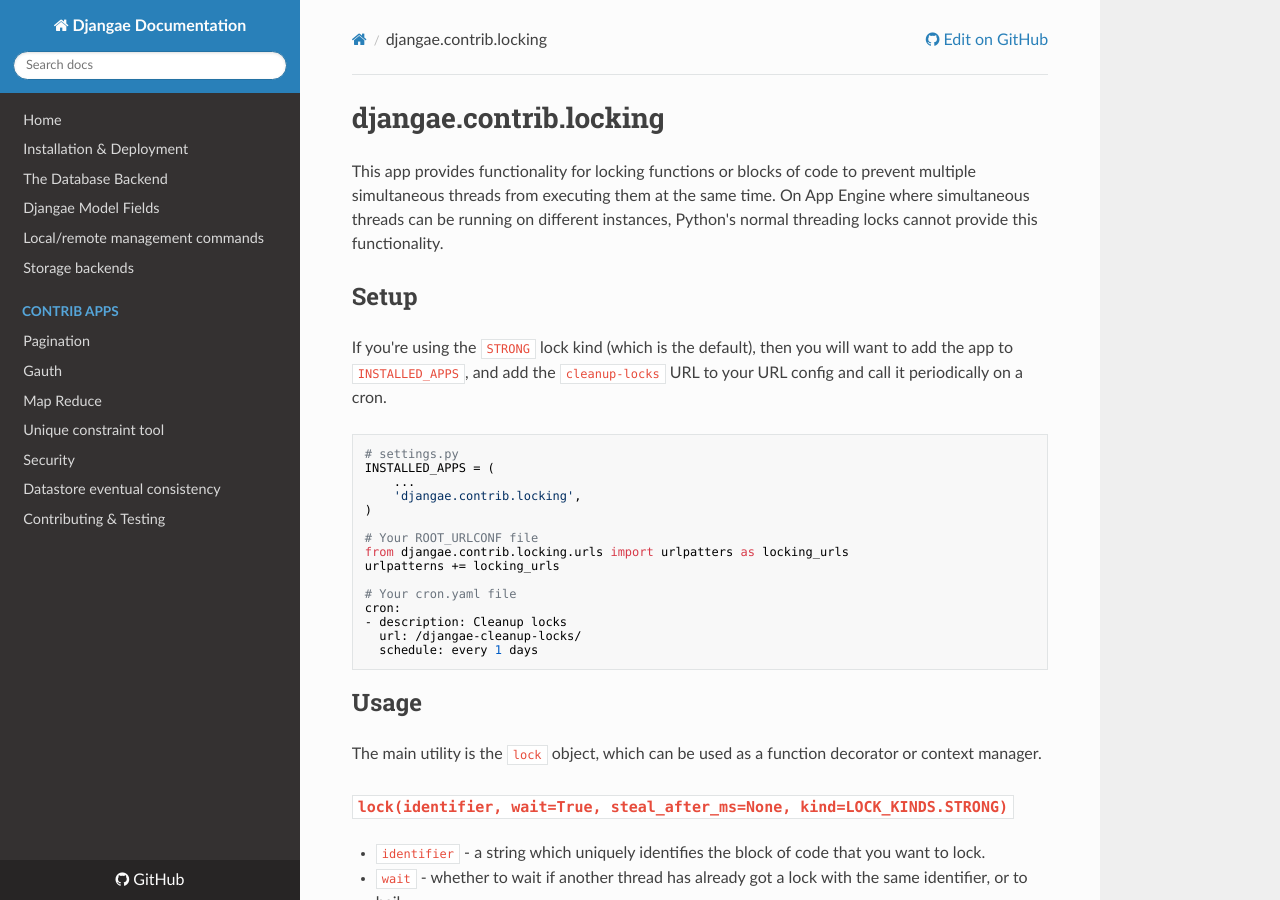
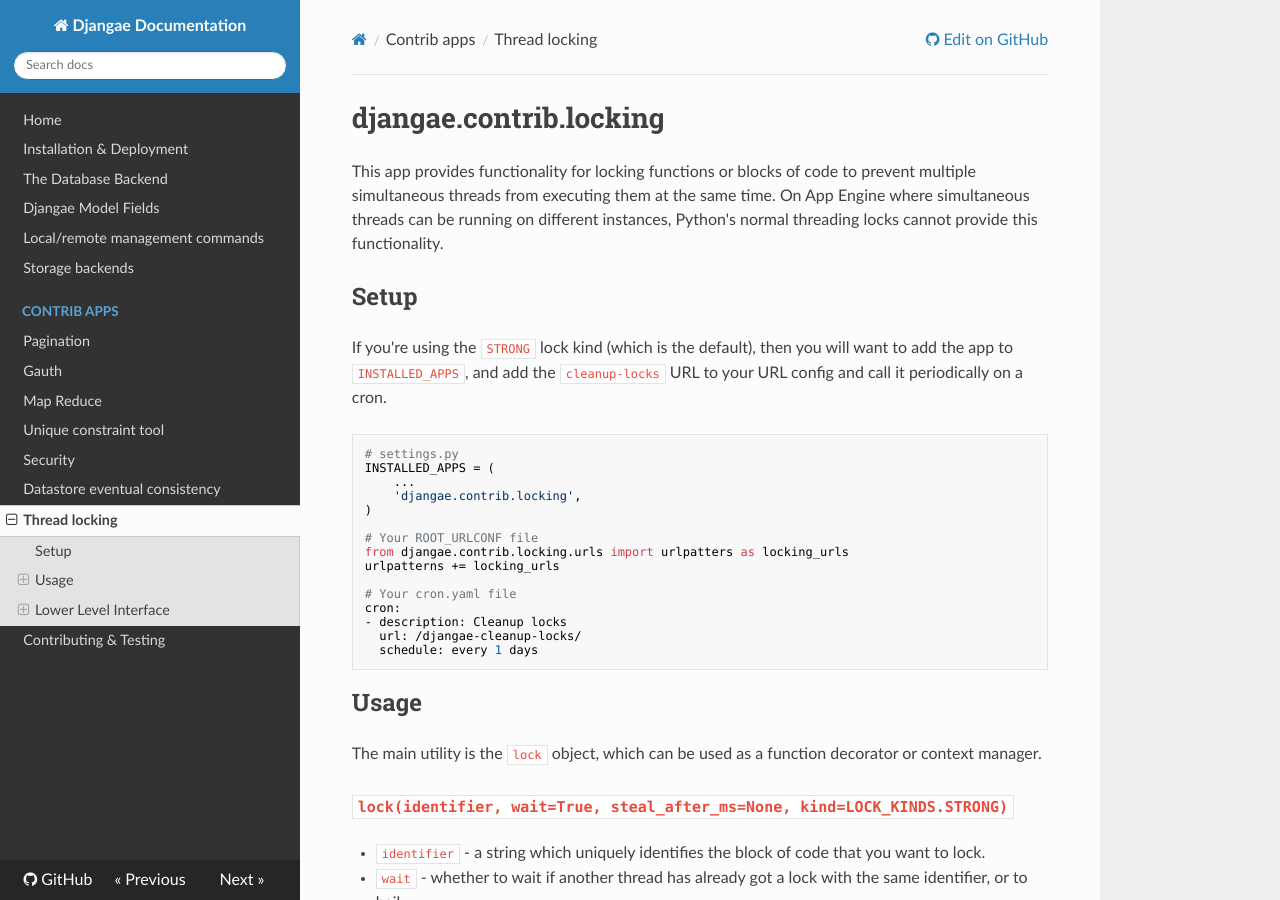
Before and after one commit to wittfabian/djangae, an MkDocs documentation site: the page built from docs/locking.md, in a window 1280 px wide and 900 px high. Built offline with MkDocs 1.6.1, drawn with Linux system fonts in a browser that asks for light colours; nearby versions of some CDN libraries; old or Windows-style settings are respelled for this version of MkDocs.

Commit message:
IN MASTER.  Fixing link to 'locking.md' in docs.

```diff
--- a/mkdocs.yml
+++ b/mkdocs.yml
@@ -14,5 +14,6 @@
   - Unique constraint tool: uniquetool.md
   - Security: security.md
   - Datastore eventual consistency: consistency.md
+  - Thread locking: locking.md
 - Contributing & Testing: contributing.md
 theme: readthedocs
```
